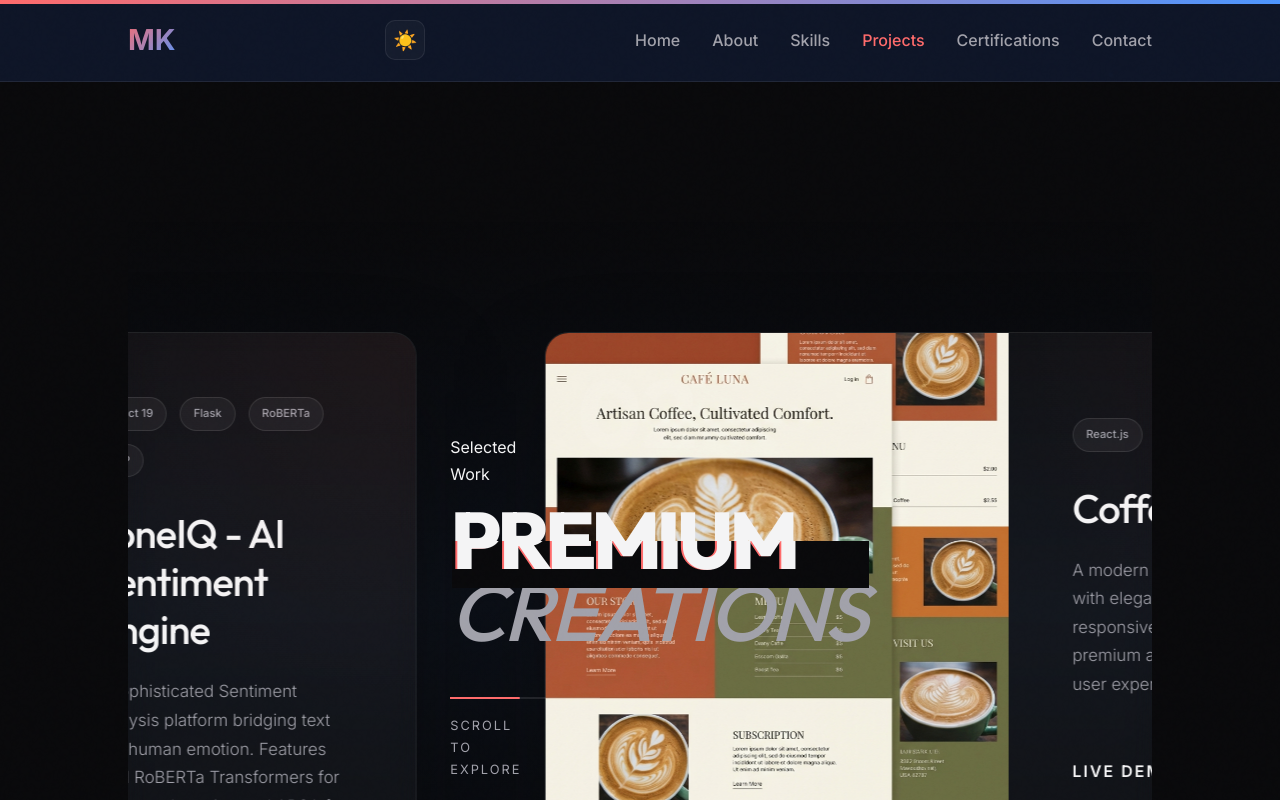
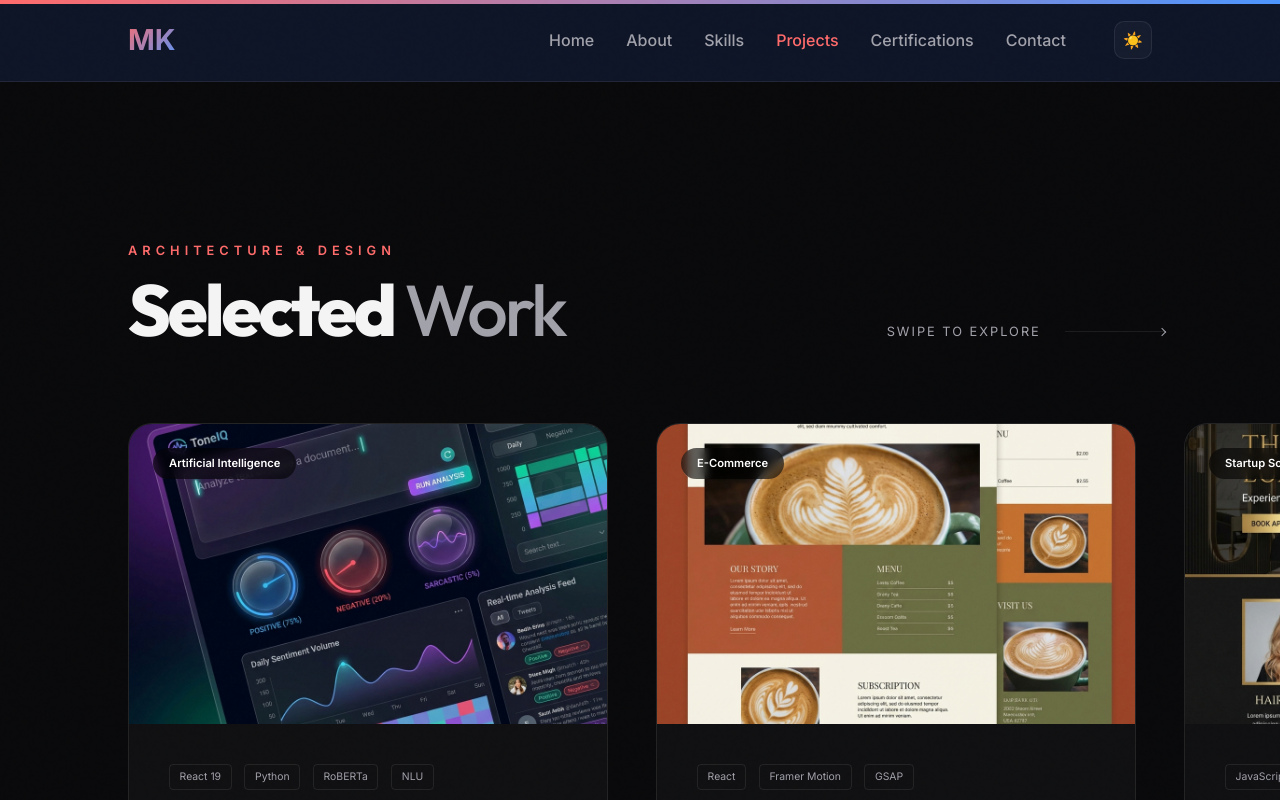
Before and after one commit to manish-9939/portfolio, a React (Vite) app in the folder portfolio-react/: page /projects in a window 1280 px wide. Shown: the top 800 px of the page. Built offline with nearby package versions, Linux system fonts and the light colour scheme.

Commit message:
Final professional revamp: horizontal project gallery and fixed theme toggle placement

```diff
--- a/portfolio-react/src/components/Navbar.jsx
+++ b/portfolio-react/src/components/Navbar.jsx
@@ -36,16 +36,6 @@ const Navbar = () => {
         <header>
             <Link to="/" className="logo" onClick={closeMenu}>MK</Link>
 
-            <div className="header-actions">
-                <button className="theme-toggle" onClick={toggleTheme} aria-label="Toggle Theme">
-                    {theme === 'dark' ? '☀️' : '🌙'}
-                </button>
-
-                <div className="menu-toggle" id="mobile-menu" onClick={toggleMenu}>
-                    <i className={`fas ${isMobileMenuOpen ? 'fa-times' : 'fa-bars'}`}></i>
-                </div>
-            </div>
-
             <nav className={isMobileMenuOpen ? 'active' : ''}>
                 <ul className="nav-list">
                     {navItems.map((item) => (
@@ -59,8 +49,17 @@ const Navbar = () => {
                             </NavLink>
                         </li>
                     ))}
+                    <li className="theme-toggle-container">
+                        <button className="theme-toggle-btn" onClick={toggleTheme} aria-label="Toggle Theme">
+                            {theme === 'dark' ? '☀️' : '🌙'}
+                        </button>
+                    </li>
                 </ul>
             </nav>
+
+            <div className="menu-toggle" onClick={toggleMenu}>
+                <i className={`fas ${isMobileMenuOpen ? 'fa-times' : 'fa-bars'}`}></i>
+            </div>
         </header>
     );
 };
--- a/portfolio-react/src/components/Projects.jsx
+++ b/portfolio-react/src/components/Projects.jsx
@@ -1,119 +1,92 @@
 
-import React, { useRef } from 'react';
-import { motion, useScroll, useTransform } from 'framer-motion';
+import React from 'react';
+import { motion } from 'framer-motion';
 
 const Projects = () => {
     const projects = [
         {
             id: "01",
             title: "ToneIQ - AI Sentiment Engine",
-            category: "AI/ML Product",
-            tech: ["React 19", "Flask", "RoBERTa", "NLP"],
-            desc: "A sophisticated Sentiment Analysis platform bridging text and human emotion. Features Dual RoBERTa Transformers for sarcasm detection and ABSA for granular insights.",
+            category: "Artificial Intelligence",
+            tech: ["React 19", "Python", "RoBERTa", "NLU"],
+            desc: "An enterprise-grade sentiment analysis engine with sarcasm detection and aspect-based insights. Bridging the gap between raw text and human emotion.",
             img: "/images/toneiq.png",
             link: "https://toneiq.vercel.app/",
             color: "#4D96FF"
         },
         {
             id: "02",
-            title: "Coffee Shop",
-            category: "Premium UI",
-            tech: ["React.js", "Framer Motion", "CSS"],
-            desc: "A modern coffee shop website with elegant animations and responsive design. Focused on premium aesthetics and smooth user experience.",
+            title: "CafeBliss - Premium Experience",
+            category: "E-Commerce",
+            tech: ["React", "Framer Motion", "GSAP"],
+            desc: "A luxury coffee shop experience featuring immersive animations, fluid transitions, and a seamless reservation system.",
             img: "/images/coffee.png",
             link: "https://cafebliss-six.vercel.app/",
             color: "#FFD93D"
         },
         {
             id: "03",
-            title: "Business Website",
-            category: "Startup",
-            tech: ["React.js", "JavaScript", "CSS"],
-            desc: "Designed and developed a responsive business website for salon management. Implemented user-friendly UI and improved workflow efficiency.",
+            title: "Symmetry - Business Studio",
+            category: "Startup Solutions",
+            tech: ["JavaScript", "Tailwind", "Firebase"],
+            desc: "Custom management dashboard for salons and wellness centers, focusing on workflow optimization and customer engagement.",
             img: "/images/salon.png",
             link: "https://parlourcafe.vercel.app/",
             color: "#FF6B6B"
         }
     ];
 
-    const targetRef = useRef(null);
-    const { scrollYProgress } = useScroll({
-        target: targetRef,
-    });
+    return (
+        <section id="projects" className="projects-pro-section">
+            <div className="section-header">
+                <motion.div
+                    initial={{ opacity: 0, y: 20 }}
+                    whileInView={{ opacity: 1, y: 0 }}
+                    viewport={{ once: true }}
+                >
+                    <span className="pro-subtitle">Architecture & Design</span>
+                    <h2 className="pro-title">Selected <span>Work</span></h2>
+                </motion.div>
+                <div className="pro-scroll-hint">
+                    <span>Swipe to explore</span>
+                    <div className="swipe-line"></div>
+                </div>
+            </div>
 
-    // Adjust the x transform based on the number of projects
-    // We want to move from 0 to - (100 * (projects.length - 1)) % roughly
-    const x = useTransform(scrollYProgress, [0, 1], ["0%", "-70%"]);
-
-    return (
-        <section ref={targetRef} id="projects" className="projects-section-horizontal">
-            <div className="sticky-wrapper">
-                <div className="horizontal-scroll-content">
-                    <motion.div
-                        className="heading-side"
-                        initial={{ opacity: 0, x: -50 }}
-                        whileInView={{ opacity: 1, x: 0 }}
-                        viewport={{ once: true }}
-                        transition={{ duration: 0.8 }}
-                    >
-                        <span className="section-subtitle">Selected Work</span>
-                        <h2 className="glitch-text" data-text="PREMIUM">PREMIUM<br /><span>CREATIONS</span></h2>
-                        <div className="scroll-info">
-                            <div className="progress-container">
-                                <motion.div
-                                    className="progress-bar-fill"
-                                    style={{ scaleX: scrollYProgress }}
-                                />
-                            </div>
-                            <span className="scroll-text">Scroll to explore</span>
-                        </div>
-                    </motion.div>
-
-                    <motion.div style={{ x }} className="projects-slider">
+            <div className="pro-projects-container">
                 {projects.map((project, index) => (
                     <motion.div
                         key={index}
-                                className="project-slide"
-                                initial={{ opacity: 0, scale: 0.9 }}
-                                whileInView={{ opacity: 1, scale: 1 }}
-                                transition={{ duration: 0.5, delay: index * 0.1 }}
+                        className="pro-card"
+                        initial={{ opacity: 0, x: 50 }}
+                        whileInView={{ opacity: 1, x: 0 }}
+                        viewport={{ once: true }}
+                        transition={{ delay: index * 0.1 }}
                     >
-                                <div className="project-card-premium">
-                                    <div className="project-card-visual">
-                                        <div className="project-number-float">{project.id}</div>
-                                        <div className="image-reveal-wrapper">
-                                            <img src={project.img} alt={project.title} className="parallax-img" />
-                                            <div className="image-overlay-premium" style={{ background: `linear-gradient(225deg, ${project.color}33, transparent)` }}></div>
-                                        </div>
-                                        <div className="category-tag-premium" style={{ background: project.color }}>
-                                            {project.category}
+                        <div className="pro-card-image">
+                            <img src={project.img} alt={project.title} />
+                            <div className="pro-card-overlay" style={{ background: `linear-gradient(to top, #000, transparent)` }}>
+                                <div className="pro-card-category">{project.category}</div>
                             </div>
                         </div>
-
-                                    <div className="project-card-details">
-                                        <div className="tech-stack-new">
+                        <div className="pro-card-content">
+                            <div className="pro-tech-list">
                                 {project.tech.map((t, i) => (
-                                                <span key={i} className="tech-badge">{t}</span>
+                                    <span key={i} className="pro-tech-tag">{t}</span>
                                 ))}
                             </div>
-                                        <h3>{project.title}</h3>
-                                        <p>{project.desc}</p>
-                                        <div className="project-link-wrapper">
-                                            <a href={project.link} target="_blank" rel="noopener noreferrer" className="premium-link">
-                                                <span>Live Demo</span>
-                                                <div className="link-icon">
-                                                    <svg width="20" height="20" viewBox="0 0 24 24" fill="none" stroke="currentColor" strokeWidth="2">
-                                                        <path d="M7 17L17 7M17 7H7M17 7V17" />
+                            <h3 className="pro-card-title">{project.title}</h3>
+                            <p className="pro-card-desc">{project.desc}</p>
+                            <a href={project.link} target="_blank" rel="noopener noreferrer" className="pro-view-btn">
+                                View Project
+                                <svg width="24" height="24" viewBox="0 0 24 24" fill="none" stroke="currentColor" strokeWidth="2">
+                                    <path d="M5 12h14M12 5l7 7-7 7" />
                                 </svg>
-                                                </div>
                             </a>
                         </div>
-                                    </div>
-                                </div>
+                        <div className="pro-card-number">{project.id}</div>
                     </motion.div>
                 ))}
-                    </motion.div>
-                </div>
             </div>
         </section>
     );
--- a/portfolio-react/src/index.css
+++ b/portfolio-react/src/index.css
@@ -300,34 +300,38 @@ header {
   transition: var(--transition);
 }
 
-.theme-toggle {
+
+.nav-list {
+  display: flex;
+  align-items: center;
+  gap: 2rem;
+}
+
+.theme-toggle-container {
+  margin-left: 1rem;
+}
+
+.theme-toggle-btn {
   background: var(--card-bg);
   border: 1px solid var(--card-border);
   color: var(--text-main);
-  width: 40px;
-  height: 40px;
+  width: 38px;
+  height: 38px;
   border-radius: 10px;
   display: flex;
   align-items: center;
   justify-content: center;
   cursor: pointer;
   transition: var(--transition);
-  font-size: 1.2rem;
+  font-size: 1rem;
+  padding: 0;
 }
 
-
-.theme-toggle:hover {
+.theme-toggle-btn:hover {
   background: var(--primary);
   color: white;
   border-color: var(--primary);
   transform: scale(1.1);
-}
-
-.header-actions {
-  display: flex;
-  align-items: center;
-  gap: 1.5rem;
-  z-index: 1002;
 }
 
 @media screen and (max-width: 1200px) {
@@ -349,7 +353,8 @@ header {
 
 nav ul {
   display: flex;
-  gap: 2rem;
+  align-items: center;
+  gap: 2.5rem;
 }
 
 nav a {
@@ -768,299 +773,221 @@ nav a:hover::after {
   }
 }
 
-/* Projects Section Refinements */
 
-/* Projects Section - Horizontal Scroll Experience */
-.projects-section-horizontal {
+/* Projects Section - Professional Horizontal Gallery */
+.projects-pro-section {
+  padding: 10rem 0 10rem 10%;
   background: var(--bg-color);
-  position: relative;
-  height: 400vh;
-  /* Control the scroll length */
-  margin-top: -1px;
-}
-
-.sticky-wrapper {
-  position: sticky;
-  top: 0;
-  height: 100vh;
-  display: flex;
-  align-items: center;
-  overflow: hidden;
-  background:
-    linear-gradient(to bottom, transparent, rgba(77, 150, 255, 0.05) 50%, transparent);
-}
-
-.horizontal-scroll-content {
-  display: flex;
-  align-items: center;
-  height: 100%;
-}
-
-/* Heading Side (Pinned or following) */
-.heading-side {
-  padding-left: 10%;
-  min-width: 400px;
-  z-index: 10;
-}
-
-.heading-side h2 {
-  font-size: 5rem;
-  line-height: 0.9;
-  letter-spacing: -4px;
-  font-weight: 800;
-  margin-top: 1rem;
-}
-
-.heading-side h2 span {
-  font-weight: 300;
-  font-style: italic;
-  color: var(--text-muted);
-  letter-spacing: -2px;
-}
-
-/* Scroll Discovery Indicator */
-.scroll-info {
-  margin-top: 3rem;
-  display: flex;
-  flex-direction: column;
-  gap: 1rem;
-}
-
-.progress-container {
-  width: 150px;
-  height: 2px;
-  background: rgba(255, 255, 255, 0.1);
   overflow: hidden;
 }
 
-.progress-bar-fill {
-  width: 100%;
-  height: 100%;
-  background: var(--primary);
-  transform-origin: left;
+.section-header {
+  display: flex;
+  justify-content: space-between;
+  align-items: flex-end;
+  margin-bottom: 5rem;
+  padding-right: 10%;
 }
 
-.scroll-text {
+.pro-subtitle {
   font-size: 0.8rem;
   text-transform: uppercase;
-  letter-spacing: 2px;
-  color: var(--text-muted);
+  letter-spacing: 5px;
+  color: var(--primary);
+  font-weight: 600;
+  display: block;
+  margin-bottom: 1rem;
 }
 
-/* Projects Slider */
-.projects-slider {
-  display: flex;
-  gap: 8rem;
-  padding: 0 15% 0 5%;
+.pro-title {
+  font-size: 4.5rem;
+  line-height: 0.9;
+  font-weight: 800;
+  letter-spacing: -3px;
 }
 
-.project-slide {
-  flex-shrink: 0;
-  width: 850px;
-  height: 550px;
-}
-
-.project-card-premium {
-  display: grid;
-  grid-template-columns: 1.2fr 1fr;
-  height: 100%;
-  background: rgba(255, 255, 255, 0.02);
-  border: 1px solid rgba(255, 255, 255, 0.08);
-  border-radius: 24px;
-  overflow: hidden;
-  position: relative;
-  backdrop-filter: blur(10px);
-  box-shadow: 0 40px 100px -20px rgba(0, 0, 0, 0.5);
-}
-
-.project-card-premium::before {
-  content: '';
-  position: absolute;
-  inset: 0;
-  background: radial-gradient(circle at top right, rgba(255, 107, 107, 0.05), transparent 40%);
-  pointer-events: none;
-}
-
-/* Visual Side */
-.project-card-visual {
-  position: relative;
-  overflow: hidden;
-  background: #000;
-}
-
-.project-number-float {
-  position: absolute;
-  top: 2rem;
-  left: 2rem;
-  font-size: 6rem;
-  font-weight: 900;
-  line-height: 1;
-  color: rgba(255, 255, 255, 0.1);
-  z-index: 2;
-  font-family: var(--font-heading);
-}
-
-.image-reveal-wrapper {
-  width: 100%;
-  height: 100%;
-  overflow: hidden;
-}
-
-.parallax-img {
-  width: 100%;
-  height: 100%;
-  object-fit: cover;
-  transition: transform 0.8s cubic-bezier(0.2, 0.8, 0.2, 1);
-}
-
-.project-slide:hover .parallax-img {
-  transform: scale(1.1);
-}
-
-.category-tag-premium {
-  position: absolute;
-  bottom: 2rem;
-  left: 2rem;
-  padding: 0.6rem 1.2rem;
-  font-size: 0.75rem;
-  font-weight: 700;
-  text-transform: uppercase;
-  letter-spacing: 2px;
-  color: #000;
-  border-radius: 4px;
-  z-index: 2;
-}
-
-/* Details Side */
-.project-card-details {
-  padding: 4rem;
-  display: flex;
-  flex-direction: column;
-  justify-content: center;
-  background: rgba(255, 255, 255, 0.01);
-}
-
-.tech-stack-new {
-  display: flex;
-  flex-wrap: wrap;
-  gap: 0.8rem;
-  margin-bottom: 2rem;
-}
-
-.tech-badge {
-  font-size: 0.7rem;
-  padding: 0.4rem 0.8rem;
-  background: rgba(255, 255, 255, 0.05);
-  border: 1px solid rgba(255, 255, 255, 0.1);
+.pro-title span {
   color: var(--text-muted);
-  border-radius: 50px;
-  font-weight: 500;
-}
-
-.project-card-details h3 {
-  font-size: 2.5rem;
-  margin-bottom: 1.5rem;
-  font-weight: 400;
-  letter-spacing: -1px;
-}
-
-.project-card-details p {
-  color: var(--text-muted);
-  line-height: 1.7;
-  font-size: 1.05rem;
-  margin-bottom: 3rem;
   font-weight: 300;
 }
 
-.premium-link {
-  display: inline-flex;
+.pro-scroll-hint {
+  display: flex;
   align-items: center;
   gap: 1.5rem;
-  font-size: 1rem;
-  font-weight: 600;
-  color: var(--text-main);
+  color: var(--text-muted);
+  font-size: 0.8rem;
   text-transform: uppercase;
   letter-spacing: 2px;
 }
 
-.link-icon {
-  width: 50px;
-  height: 50px;
-  border: 1px solid rgba(255, 255, 255, 0.2);
-  border-radius: 50%;
-  display: flex;
-  align-items: center;
-  justify-content: center;
-  transition: var(--transition);
+.swipe-line {
+  width: 100px;
+  height: 1px;
+  background: var(--card-border);
+  position: relative;
 }
 
-.premium-link:hover .link-icon {
-  background: var(--text-main);
-  color: var(--bg-color);
+.swipe-line::after {
+  content: '';
+  position: absolute;
+  right: 0;
+  top: -2px;
+  width: 5px;
+  height: 5px;
+  border-top: 1px solid var(--text-muted);
+  border-right: 1px solid var(--text-muted);
   transform: rotate(45deg);
 }
 
-/* Responsive for Horizontal */
+.pro-projects-container {
+  display: flex;
+  gap: 3rem;
+  overflow-x: auto;
+  padding-bottom: 4rem;
+  padding-right: 10%;
+  scrollbar-width: none;
+  scroll-snap-type: x mandatory;
+}
+
+.pro-projects-container::-webkit-scrollbar {
+  display: none;
+}
+
+.pro-card {
+  flex-shrink: 0;
+  width: 480px;
+  background: var(--card-bg);
+  border: 1px solid var(--card-border);
+  border-radius: 24px;
+  overflow: hidden;
+  transition: var(--transition);
+  scroll-snap-align: start;
+  position: relative;
+}
+
+.pro-card:hover {
+  border-color: var(--primary);
+  transform: translateY(-10px);
+}
+
+.pro-card-image {
+  height: 300px;
+  position: relative;
+  overflow: hidden;
+}
+
+.pro-card-image img {
+  width: 100%;
+  height: 100%;
+  object-fit: cover;
+  transition: transform 0.6s ease;
+}
+
+.pro-card:hover .pro-card-image img {
+  transform: scale(1.1);
+}
+
+.pro-card-category {
+  position: absolute;
+  top: 1.5rem;
+  left: 1.5rem;
+  background: rgba(0, 0, 0, 0.6);
+  backdrop-filter: blur(5px);
+  padding: 0.4rem 1rem;
+  border-radius: 50px;
+  font-size: 0.7rem;
+  font-weight: 600;
+  color: #fff;
+}
+
+.pro-card-content {
+  padding: 2.5rem;
+}
+
+.pro-tech-list {
+  display: flex;
+  gap: 0.8rem;
+  margin-bottom: 1.5rem;
+}
+
+.pro-tech-tag {
+  font-size: 0.65rem;
+  color: var(--text-muted);
+  border: 1px solid var(--card-border);
+  padding: 0.2rem 0.6rem;
+  border-radius: 4px;
+}
+
+.pro-card-title {
+  font-size: 1.8rem;
+  margin-bottom: 1rem;
+  font-weight: 600;
+}
+
+.pro-card-desc {
+  font-size: 0.95rem;
+  color: var(--text-muted);
+  line-height: 1.6;
+  margin-bottom: 2rem;
+  height: 4.5em;
+  overflow: hidden;
+  display: -webkit-box;
+  -webkit-line-clamp: 3;
+  line-clamp: 3;
+  -webkit-box-orient: vertical;
+}
+
+.pro-view-btn {
+  display: inline-flex;
+  align-items: center;
+  gap: 1rem;
+  font-weight: 600;
+  font-size: 0.9rem;
+  color: var(--primary);
+}
+
+.pro-card-number {
+  position: absolute;
+  top: 1.5rem;
+  right: 1.5rem;
+  font-size: 3rem;
+  font-weight: 900;
+  color: rgba(255, 255, 255, 0.03);
+  font-family: var(--font-heading);
+}
+
 @media screen and (max-width: 1200px) {
-  .project-slide {
-    width: 700px;
+  .pro-card {
+    width: 400px;
   }
 }
 
 @media screen and (max-width: 992px) {
-  .projects-section-horizontal {
-    height: auto;
-  }
-
-  .sticky-wrapper {
-    position: relative;
-    height: auto;
-    overflow: visible;
-  }
-
-  .horizontal-scroll-content {
-    flex-direction: column;
-    padding: 6rem 5%;
-  }
-
-  .heading-side {
-    padding-left: 0;
-    min-width: 100%;
-    text-align: center;
-    margin-bottom: 4rem;
-  }
-
-  .heading-side h2 {
+  .pro-title {
     font-size: 3.5rem;
-  }
-
-  .projects-slider {
-    flex-direction: column;
-    gap: 3rem;
-    padding: 0;
-  }
-
-  .project-slide {
-    width: 100%;
-    height: auto;
-  }
-
-  .project-card-premium {
-    grid-template-columns: 1fr;
-  }
-
-  .project-card-details {
-    padding: 2.5rem;
-  }
-
-  .project-number-float {
-    font-size: 4rem;
   }
 }
 
-@media screen and (max-width: 480px) {
-  .project-card-details h3 {
-    font-size: 1.8rem;
+@media screen and (max-width: 768px) {
+  .projects-pro-section {
+    padding-left: 5%;
+  }
+
+  .pro-projects-container {
+    gap: 2rem;
+  }
+
+  .pro-card {
+    width: 300px;
+  }
+
+  .pro-card-content {
+    padding: 1.5rem;
+  }
+
+  .pro-title {
+    font-size: 2.5rem;
   }
 }
 
```
Lines whose indentation alone changed are shown as unchanged.
